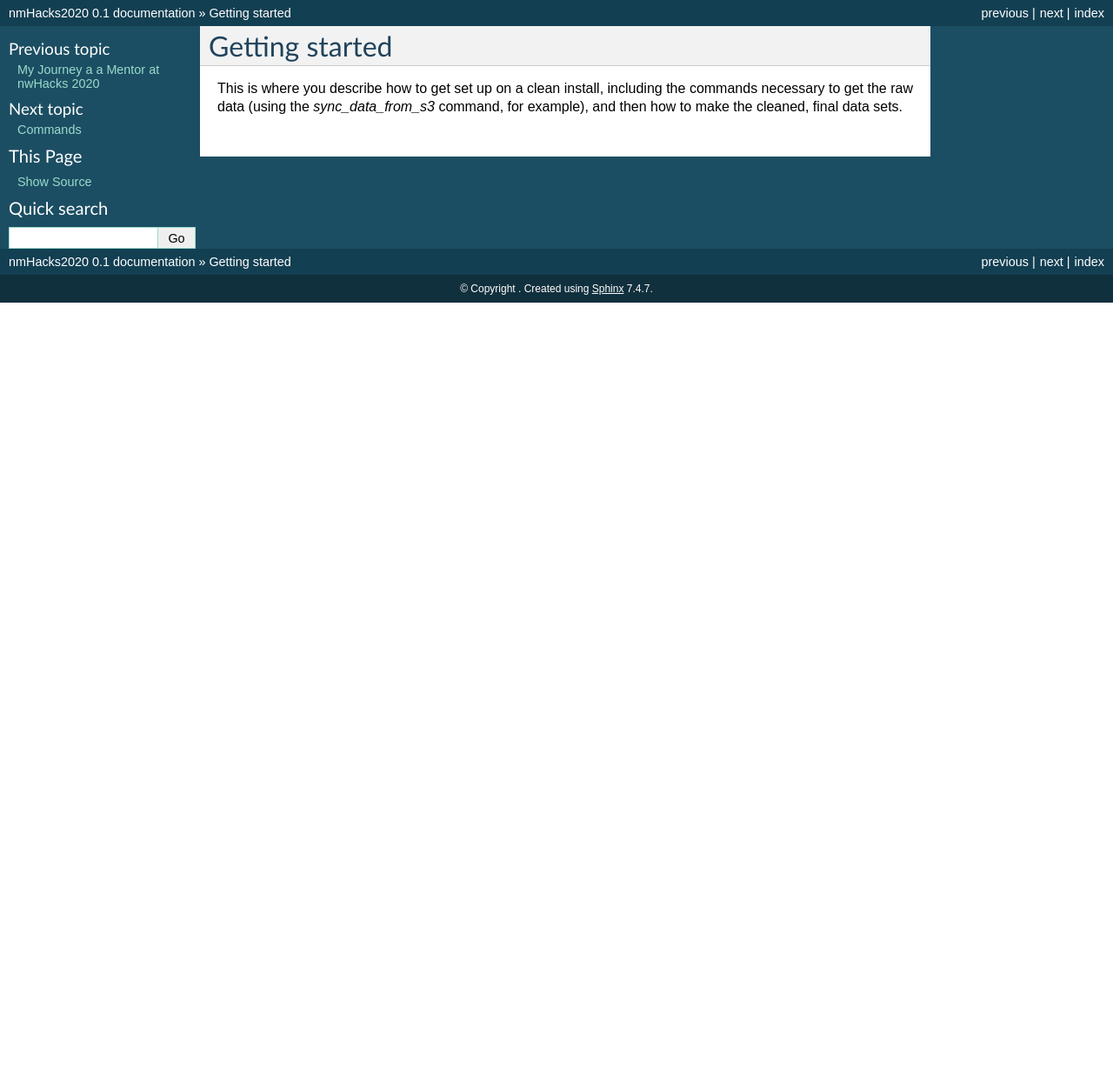
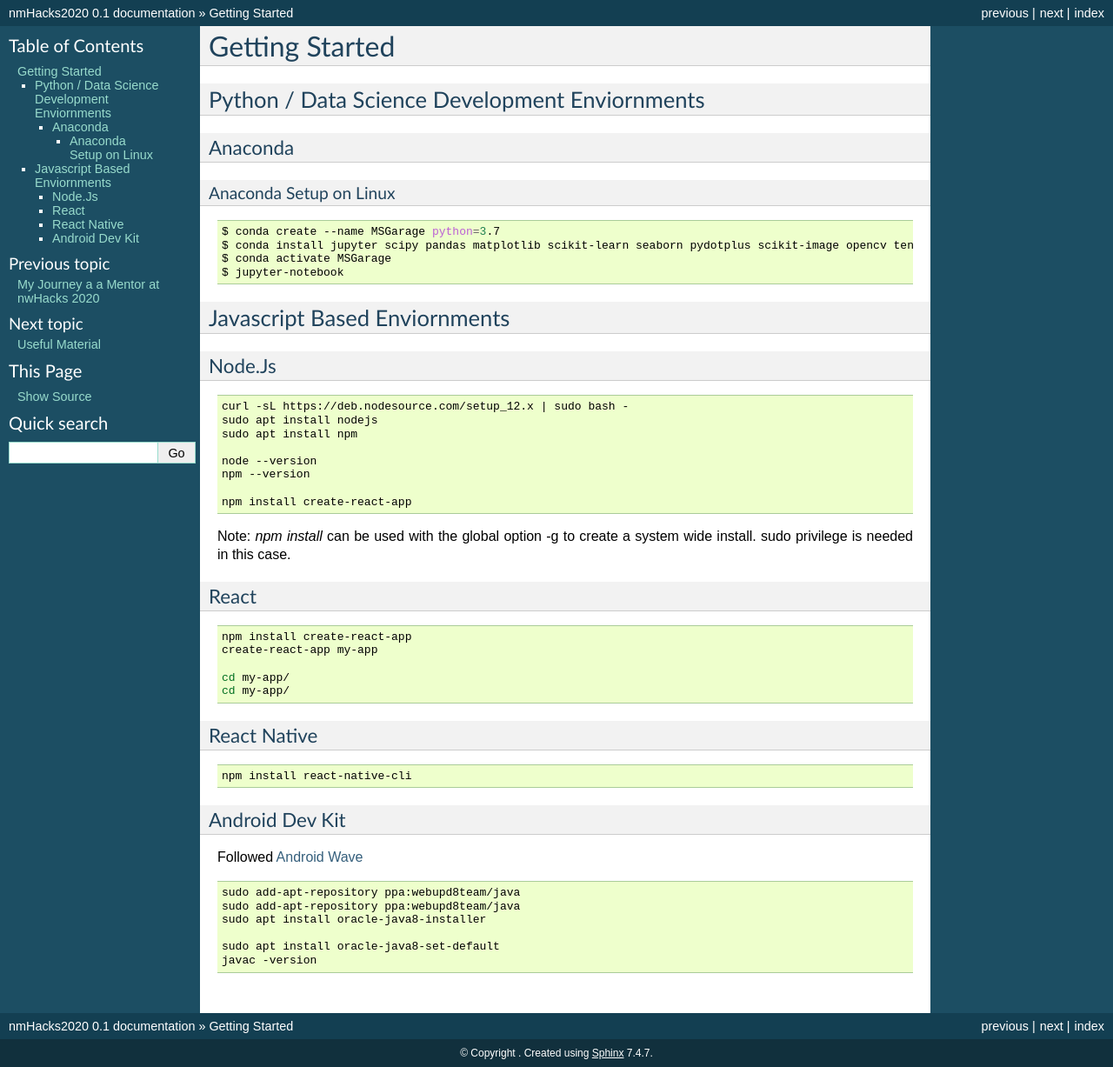
Before and after one commit to putza/nwhacks2020, a Sphinx documentation site: the page built from docs/getting-started.rst, in a window 1280 px wide. Shown: the whole page at 87% size. Built offline with Sphinx 7.4.7, drawn with Linux system fonts in a browser that asks for light colours; before the commit the page ends 900 px from its top, so only the background shows below that.

Commit message:
[WIP] - Added some env setups

```diff
--- a/docs/getting-started.rst
+++ b/docs/getting-started.rst
@@ -1,6 +1,82 @@
-Getting started
-===============
+#############################################
+Getting Started
+#############################################
 
-This is where you describe how to get set up on a clean install, including the
-commands necessary to get the raw data (using the `sync_data_from_s3` command,
-for example), and then how to make the cleaned, final data sets.
+
+*************************************************
+Python / Data Science Development Enviornments
+*************************************************
+
+Anaconda
+==================================================
+
+Anaconda Setup on Linux
+---------------------------------------------------
+
+.. code-block:: bash
+
+    $ conda create --name MSGarage python=3.7
+    $ conda install jupyter scipy pandas matplotlib scikit-learn seaborn pydotplus scikit-image opencv tensorflow graphviz
+    $ conda activate MSGarage
+    $ jupyter-notebook
+
+
+
+*************************************************
+Javascript Based Enviornments
+*************************************************
+
+Node.Js
+==================================================
+
+.. code-block:: bash
+
+    curl -sL https://deb.nodesource.com/setup_12.x | sudo bash -
+    sudo apt install nodejs
+    sudo apt install npm
+
+    node --version
+    npm --version
+
+    npm install create-react-app
+
+Note: `npm install` can be used with the global option -g to create a system wide install. sudo privilege is needed in this case.
+
+
+
+React
+==================================================
+
+.. code-block:: bash
+
+    npm install create-react-app
+    create-react-app my-app
+
+    cd my-app/
+    cd my-app/
+
+
+
+
+
+React Native
+==================================================
+
+.. code-block:: bash
+
+    npm install react-native-cli
+
+
+Android Dev Kit
+===================================================
+
+Followed `Android Wave <https://androidwave.com/install-and-setup-react-native-on-ubuntu/>`_
+
+.. code-block:: bash
+
+    sudo add-apt-repository ppa:webupd8team/java
+    sudo add-apt-repository ppa:webupd8team/java
+    sudo apt install oracle-java8-installer
+
+    sudo apt install oracle-java8-set-default
+    javac -version
--- a/docs/index.rst
+++ b/docs/index.rst
@@ -13,6 +13,7 @@
 
    mentor-journey
    getting-started
+   useful-material
    commands
 
 
--- /dev/null
+++ b/docs/useful-material.rst
@@ -0,0 +1,3 @@
+#############################################
+Useful Material
+#############################################
```
